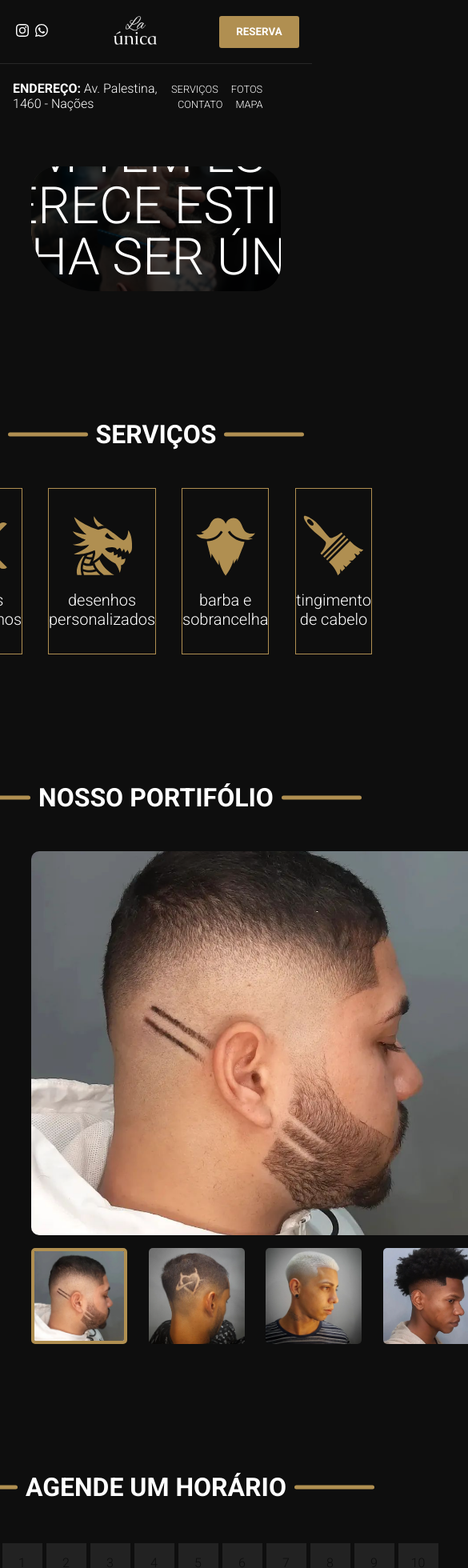
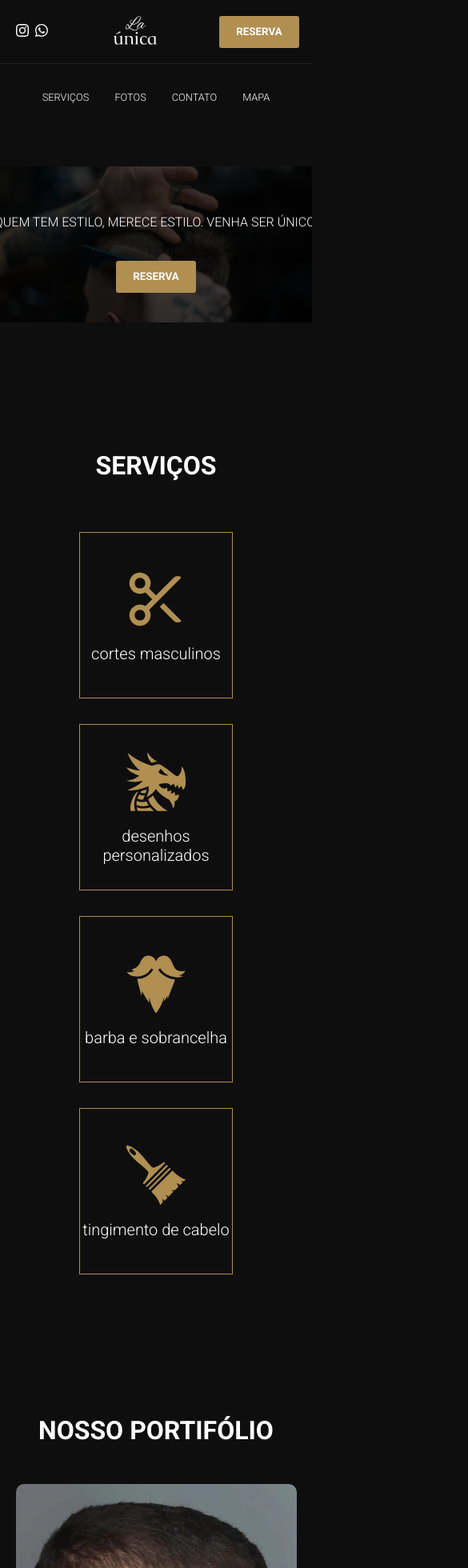
Before and after one commit to rogeritael/la-unica-barbershop, a Next.js app: page / in a window 390 px wide. Shown: the top 1960 px of the page at 80% size, 585 px wide, since content can reach past the window. Built offline with nearby package versions, Linux system fonts and the light colour scheme.

Commit message:
iniciando ajustes no responsivo

```diff
--- a/src/components/Cover/index.tsx
+++ b/src/components/Cover/index.tsx
@@ -14,7 +14,6 @@ export function Cover(){
                 />
                 <div className="cover-text">
                     <h1>Quem tem estilo, merece estilo. Venha ser único.</h1>
-                    {/* <p>lorem ipsum lorem ipsum lorem ipsum lorem ipsum lorem ipsum</p> */}
                     <Button />
                 </div>
             </figure>
--- a/src/components/Cover/styles.ts
+++ b/src/components/Cover/styles.ts
@@ -41,10 +41,6 @@ export const Container = styled.section`
             color: #fff;
             text-align: center;
 
-            p {
-                margin-bottom: 1rem;
-            }
-
             h1 {
                 font-size: 4rem;
                 width: 700px;
@@ -57,4 +53,15 @@ export const Container = styled.section`
     button {
         margin-top: 1rem;
     }
+
+    @media (max-width: 1024px){
+        figure {
+            width: 100%;
+            border-radius: 0;
+
+            .cover-text h1 {
+                font-size: 1rem;
+            }
+        }
+    }
 `;
--- a/src/components/Header/styles.ts
+++ b/src/components/Header/styles.ts
@@ -2,7 +2,7 @@ import styled from "styled-components";
 
 export const Container = styled.header`
     .top-header, .bottom-header {
-        width: 100%;
+        width: 100vw;
         padding: 0 1rem;
         display: flex;
         justify-content: space-between;
@@ -64,4 +64,20 @@ export const Container = styled.header`
         }
     }
 
+    //responsivo
+    @media (max-width: 750px){
+
+        .bottom-header{
+            p {
+                display: none;
+            }
+            justify-content: center;
+
+            ul li {
+                margin: 0 1rem;
+            }
+        }
+        /* background-color: red; */
+    }
+
 `;
--- a/src/components/Photos/styles.ts
+++ b/src/components/Photos/styles.ts
@@ -44,4 +44,25 @@ export const Container = styled.section`
     .selected-image {
         border: 4px solid var(--dark-yellow);
     }
+
+
+    @media (max-width: 720px){
+        width: 100%;
+
+        figure.main {
+            width: 90%;
+        }
+
+        .images-container {
+            width: 100%;
+            flex-wrap: wrap;
+            justify-content: space-evenly;
+        }
+
+        figure.image-single {
+            width: 20%;
+            /* margin: 1px; */
+            /* margin: calc(20% / 4); */
+        }
+    }
 `;
--- a/src/components/ServicesContainer/styles.ts
+++ b/src/components/ServicesContainer/styles.ts
@@ -38,4 +38,15 @@ export const Container = styled.section`
             font-size: 1.25rem;
         }
     }
+
+    @media (max-width: 900px){
+        flex-wrap: wrap;
+        justify-content: space-evenly;
+
+        div.card {
+            width: 12rem;
+            margin: 1rem;
+            aspect-ratio: 1/1;
+        }
+    }
 `;
--- a/src/components/Title/styles.ts
+++ b/src/components/Title/styles.ts
@@ -11,7 +11,7 @@ export const Container = styled.h1`
     &::before, &::after {
         content: "";
         height: 5px;
-        width: 100px;
+        /* width: 5px; */
         background-color: var(--dark-yellow);
         position: absolute;
         bottom: 50%;
```
